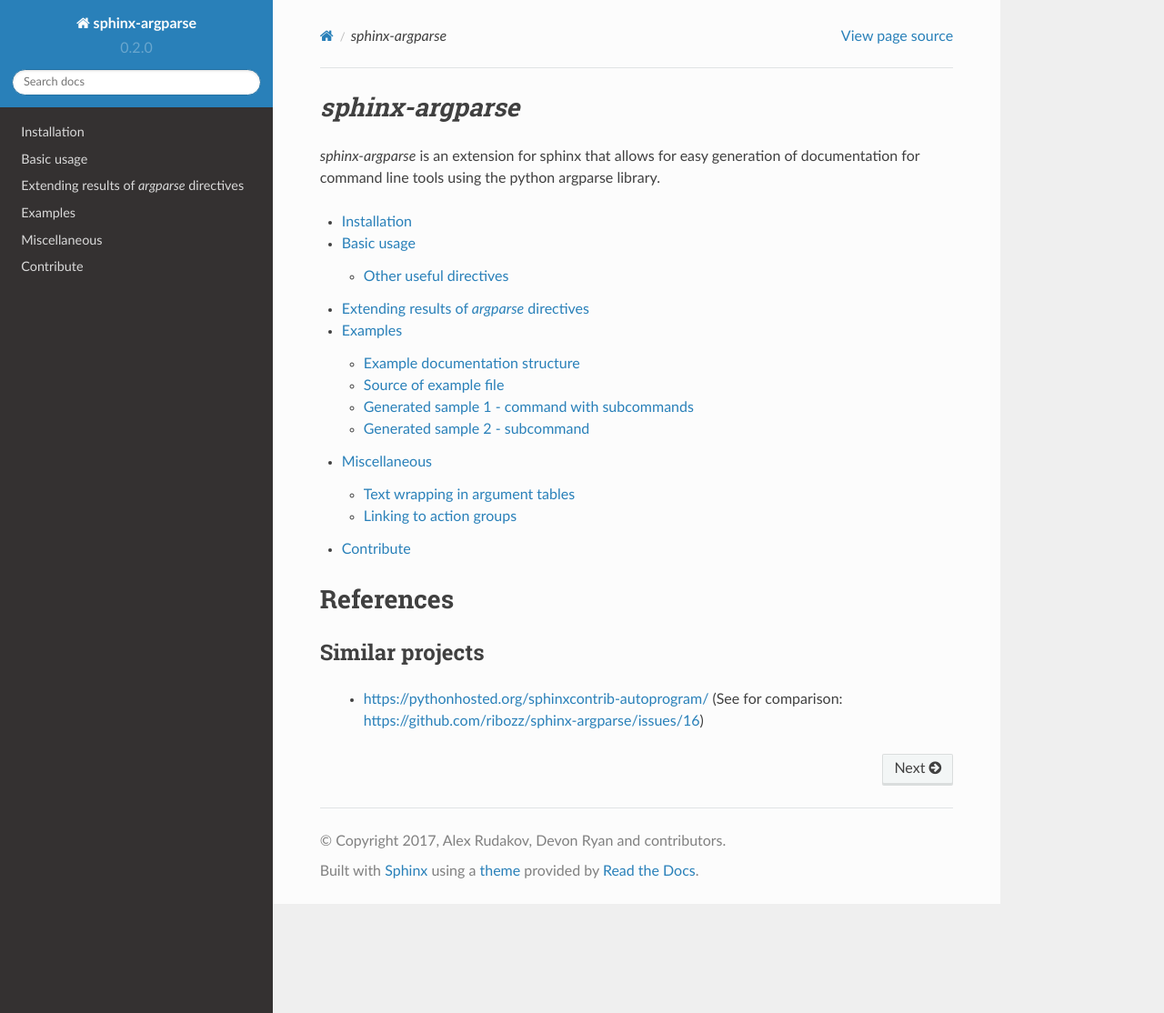
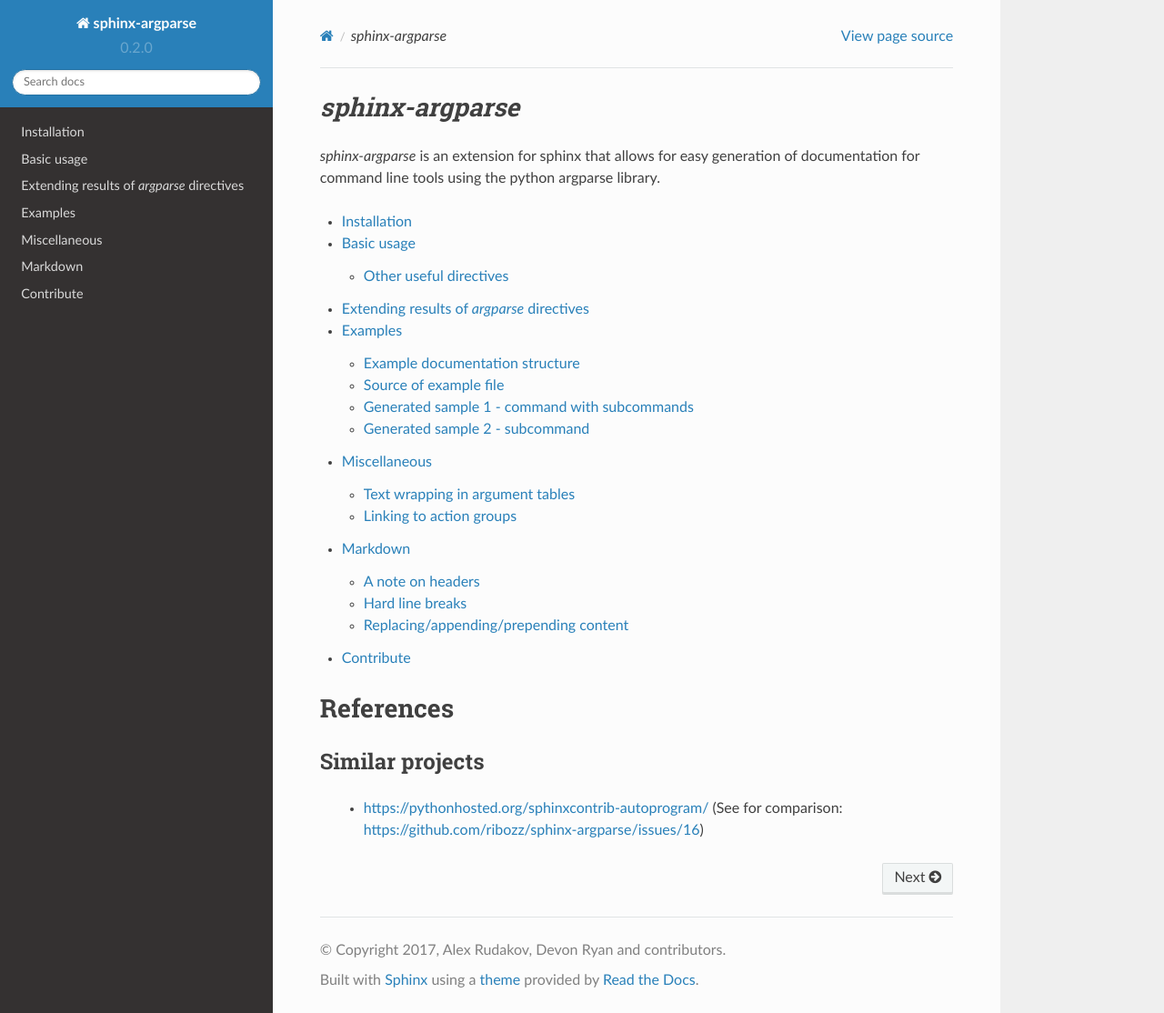
Before and after one commit to alex-rudakov/sphinx-argparse, a Sphinx documentation site: the page built from docs/index.rst, in a window 1280 px wide and 1114 px high. Shown: the whole window at 91% size. Built offline with Sphinx 7.4.7 and the Read the Docs theme 2.0.0, drawn with Linux system fonts in a browser that asks for light colours.

Commit message:
Fix documentation

```diff
--- a/docs/index.rst
+++ b/docs/index.rst
@@ -13,6 +13,7 @@
    extend
    sample
    misc
+   markdown
    contrib
 
 
--- a/docs/markdown.rst
+++ b/docs/markdown.rst
@@ -54,7 +54,7 @@
 A note on headers
 -----------------
 
-If the Markdown you nest includes headings, then the first one **MUST** be level 1. Subsequent headings can be at lower levels and then rendered correctly. As of this writing, only `setext-style headers http://daringfireball.net/projects/markdown/syntax#header`__ are supported by CommonMark-py.
+If the Markdown you nest includes headings, then the first one **MUST** be level 1. Subsequent headings can be at lower levels and then rendered correctly. As of this writing, only `setext-style headers <http://daringfireball.net/projects/markdown/syntax#header>`__ are supported by CommonMark-py.
 
 Hard line breaks
 ----------------
```
Also changed, not shown: other parts of docs/markdown.rst (+1 -1 lines).
